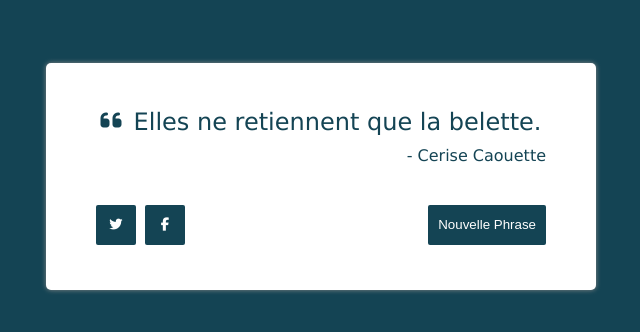
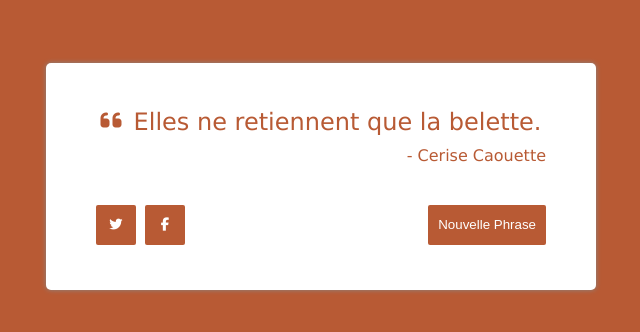
Before and after one commit to ShayReichert/random_quote_machine, a React (Create React App) app: page / in a window 1280 px wide. Shown: the part 224-556 px from the top of the page, without its empty margins (319-959 px from the left). Built offline with nearby package versions, Linux system fonts and the light colour scheme.

Commit message:
random sentences & colors ok

```diff
--- a/public/index.html
+++ b/public/index.html
@@ -29,6 +29,8 @@
   </head>
   <body>
     <noscript>You need to enable JavaScript to run this app.</noscript>
+
+    <script src="https://cdn.freecodecamp.org/testable-projects-fcc/v1/bundle.js"></script>
     <div id="root"></div>
     <!--
       This HTML file is a template.
--- a/src/RandomQuotesMachine/Buttons.js
+++ b/src/RandomQuotesMachine/Buttons.js
@@ -8,13 +8,20 @@ class Buttons extends Component {
         this.props.onclick();
     }
 
+    //twitter une phrase
+    tweetTheSentence = () => {
+        window.open('https://twitter.com/intent/tweet')
+
+    }
+
+
     render() {
         const { randomColor } = this.props;
         return (
             <div className="button">
-                <button style={{backgroundColor: randomColor}} id="twitter-btn"><a href="twitter.com/intent/tweet"><i className="fab fa-twitter"></i></a></button>
-                <button style={{backgroundColor: randomColor}} id="fb-btn"><a href="facebook.com"><i className="fab fa-facebook-f"></i></a></button>
-                <button style={{backgroundColor: randomColor}}  onClick={this.randomClickandOnClick} className="btn-new-sentence" >Nouvelle Phrase</button>
+                <button style={{backgroundColor: randomColor}} onClick={this.tweetTheSentence} id="twitter-btn"><a href="twitter.com/intent/tweet"><i className="fab fa-twitter"></i></a></button>
+                <button style={{backgroundColor: randomColor}} id="fb-btn"><a id="tweet-quote" href="facebook.com"><i className="fab fa-facebook-f"></i></a></button>
+                <button style={{backgroundColor: randomColor}}  onClick={this.randomClickandOnClick} className="btn-new-sentence" id="new-quote">Nouvelle Phrase</button>
             </div>
         )
     }
--- a/src/RandomQuotesMachine/QuoteBox.js
+++ b/src/RandomQuotesMachine/QuoteBox.js
@@ -16,7 +16,6 @@ class QuoteBox extends Component {
         function randomNumb() {
             return Math.floor(Math.random() * (jsonQuotes.quotes.length -1));
         }
-        console.log(randomNumb());
         this.setState({
             sentence: jsonQuotes.quotes[randomNumb()].quote,
             author: jsonQuotes.quotes[randomNumb()].author
--- a/src/RandomQuotesMachine/QuotesWrapper.js
+++ b/src/RandomQuotesMachine/QuotesWrapper.js
@@ -3,7 +3,6 @@ import QuoteBox from './QuoteBox';
 import './QuoteWrapper.css';
 
 class QuotesWrapper extends Component {
-
 
     constructor(props) {
         super(props)
@@ -13,22 +12,42 @@ import './QuoteWrapper.css';
         }
     }
 
-//generate a random color with minimal brightness
-    newBackgroundColor = () => {
-        function randomChannel() {
+
+    //generate a random color with a minimal brightness threshold
+    randomChannel = () => {
         var r = 255 - 10;
         var n = 0 | ((Math.random() * r) + 10);
         var s = n.toString(16);
         return (s.length === 1) ? '0' + s : s;
     }
+
+    //generate a random color on first load
+    componentDidMount() {
         this.setState({
-            randomColor: '#' + randomChannel() + randomChannel() + randomChannel()
+            randomColor: '#' + this.randomChannel() + this.randomChannel() + this.randomChannel()
         })
     }
+
+    //generate the random hex color code
+    newBackgroundColor = () => {
+        this.setState({
+            randomColor: '#' + this.randomChannel() + this.randomChannel() + this.randomChannel()
+        })
+    }
+
+
+
+
+
+
+
+
+
+
     render() {
         return (
-            <div style={{backgroundColor: this.state.randomColor}} id="wrapper">
-                <QuoteBox randomColor={this.state.randomColor} onclick={this.newBackgroundColor}  />
+            <div style={{ backgroundColor: this.state.randomColor }} id="wrapper">
+                <QuoteBox randomColor={this.state.randomColor} onclick={this.newBackgroundColor} />
             </div>
         )
     }
@@ -39,11 +58,25 @@ export default QuotesWrapper;
 
 
 //// BUGS TO FIXED //////
-//amélioration : couleur random avec un seuil de luminosité maximale
-// fondu transition pour l'apparition de la phrase et de l'auteur aléatoire
-// Au chargement: faire apparaître une citation aléatoirement.
-
+// 1. amélioration : couleur random avec un seuil de luminosité maximale
+// 2. fondu transition pour l'apparition de la phrase et de l'auteur aléatoire
+// 3. Au chargement: faire apparaître une citation aléatoirement.
 
 
 ////// BUGS FIXED //////
 //bug : de temps en temps, la méthode randomNumb de la fonction randomQuoteAndAuthor dans QuoteBox crash.
+
+
+
+//1. Algorithme en cours de création pour générer une couleru avec une luminosité mini :
+// newBackgroundColor = () => {
+//     function getColor() {
+//         return "hsl(" + 360 * Math.random() + ',' +
+//             (25 + 70 * Math.random()) + '%,' +
+//             (85 + 10 * Math.random()) + '%)';
+//     }
+//     console.log(getColor())
+//     this.setState({
+//         randomColor: this.getColor()
+//     })
+// }
```
Lines whose indentation alone changed are shown as unchanged.
